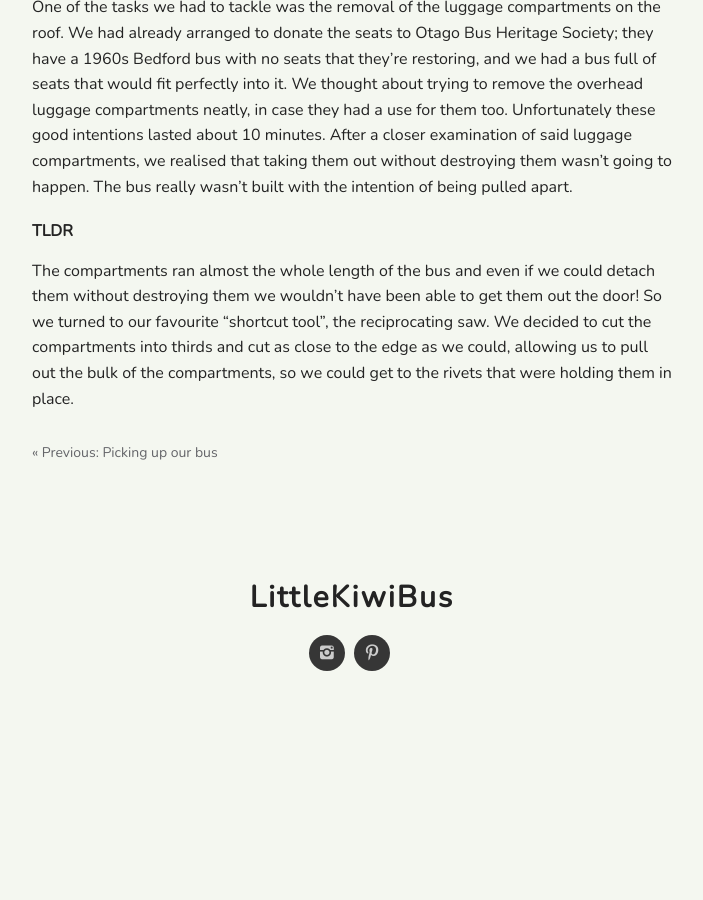
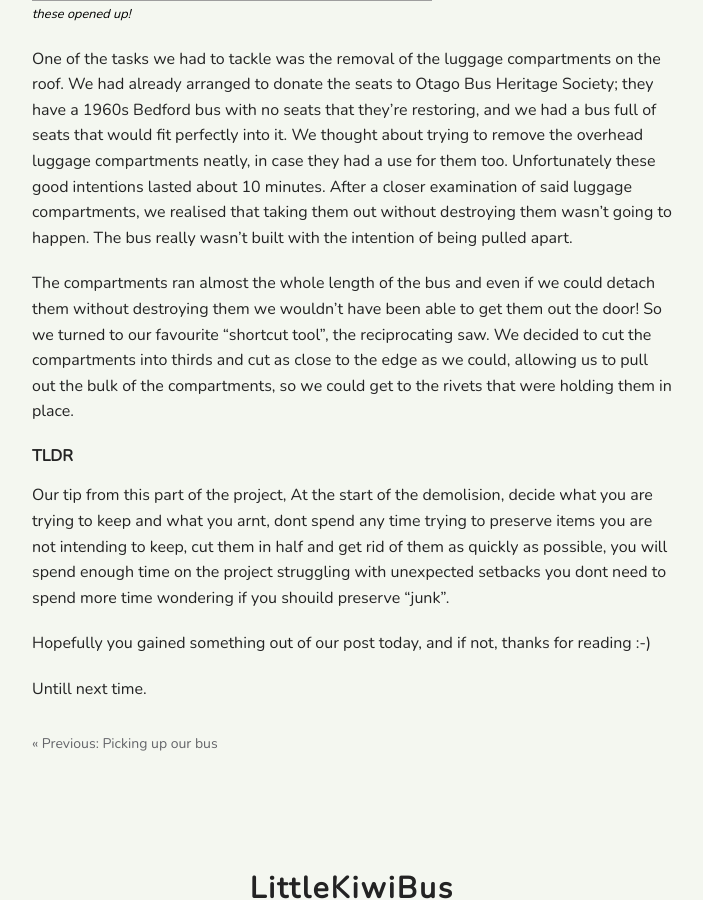
Before and after one commit to vendablefall/littlekiwibus, a Jekyll site: the page built from _posts/2019-01-14-demolishing-the-bus-interior.md, in a window 1280 px wide and 900 px high, scrolled down 7134 px. Shown: the whole window, without its empty margins (288-991 px from the left). Built offline with Jekyll 4.4.1, drawn with Linux system fonts in a browser that asks for light colours; Markdown is read by kramdown in place of the engine named in the settings; comment, search, counter and statistics services are not loaded; before the commit the page ends 7828 px from its top, so only the background shows below that; some of the changed text lies outside the part shown.

Commit message:
coinclusion added

```diff
--- a/_posts/2019-01-14-demolishing-the-bus-interior.md
+++ b/_posts/2019-01-14-demolishing-the-bus-interior.md
@@ -67,31 +67,30 @@ If I could give you just one piece of advice for your own demolition: get yourse
 <div id="carpet"></div>
 
 ### Carpet
+<img src="{{site.url}}/images/demolishing-the-bus-interior/carpet-pull.jpg"/>
+<a class="image-captions">That really shouldn't have taken that much time or energy!</a>
 
 Then came the seemingly impossible job of removing the carpet from the wooden floors. It was seriously stuck to the floor. We tried and failed for *hours*. Remember the 10% I talked about earlier? Well we spent hours on this 10%. We tried pulling it up without gloved hands, both individually and together. All we gained from this were two very sore backs, and two very grumpy moods. In the end we bought a chisel end for our impact driver and one person drove the chisel inbetween the carpet and the floor while the other person yanked at the carpet. We did half of the carpet in one go. Needless to say it was *extrememly* hard, inefficient and demoralising.
 
 ##### TLDR
 One trick we found made it all a lot easier was to cut the carpet into strips with a sharp blade and just try to remove a strip ata a time, rather than try and pull it all at once. We managed to do the right half of the bus in much less time than the left, and with much less back ache too.
 
-<img src="{{site.url}}/images/demolishing-the-bus-interior/carpet-pull.jpg"/>
-<a class="image-captions">That really shouldn't have taken that much time or energy!</a>
 
  <div id="floors"></div>
 
 ### Wooden Floors
+<img src="{{site.url}}/images/demolishing-the-bus-interior/alex-floorboards.jpg"/>
+<a class="image-captions">The look of someone who's just spent the better part of a day pulling up one single floorboard, and realising there's another 5 to go</a>
 
 Once the carpet had been removed and discarded (good riddance!), we attempted to pull up the wooden boards underneath. We thought it would just be a case of wedging the crowbar underneath and forcing it up... Wishful thinking. I tried this. It didn't budge. Alex tried this. It didn't budge. After a lengthy fight between the crowbar and the wooden board (a fight with no winner and four losers) we noticed a big flathead screw holding it down. That explained that, and it seemed like an easy fix; we just needed to follow the screw in a straight line to find the rest, and once we find one and know the exact distance between them, it will be easy.... right? Surely there will be a pattern to where the screws are? As we say here in Australia; yeah nah. No pattern. Every time we thought we were onto something, we'd measure the distance where the next screw should be, and nothing. I should also point out that we couldn't see the wooden board, as half the carpet was still stuck to it, so locating these mystery screws was not as straight forward as it should have been.
 
 ##### TLDR
-If you're ever faced with mystery screws hiding under a stubborn layer of 40 year old carpet, we found the most effective way to tackle it was with a "flappy disk" sandpaper attachment on an angle grinder. This way, even if the screw isn't where it should be, you've only wasted a second or two grinding through the layer of carpet to find this out.
-
-<img src="{{site.url}}/images/demolishing-the-bus-interior/alex-floorboards.jpg"/>
-<a class="image-captions">The look of someone who's just spent the better part of a day pulling up one single floorboard, and realising there's another 5 to go</a>
-
-Once we were finsished we could see that even though it seemed that there was no pattern to the screws location, they followed the sctructural beams underneath the floor. It seems obvious now, but if you're having trouble locating screws in your floorboards, have a quick look underneath the bus to see if you can make any sense of it. It took us days and days to figure this all out and find the best method. As you can imagine, pulling that last floorboard up felt *great*!
+If you're ever faced with mystery screws hiding under a stubborn layer of 40 year old carpet, we found the most effective way to tackle it was with a "flappy disk" sandpaper attachment on an angle grinder. This way, even if the screw isn't where it should be, you've only wasted a second or two grinding through the layer of carpet to find this out. Secondly and more importantly, if you looking for fastening bolts, have a look around the back and if you can see what they are bolted into, we found this out way too late.
 
 <img src="{{site.url}}/images/demolishing-the-bus-interior/floorboards.jpg"/>
 <a class="image-captions">Good riddance floorboards!</a>
+
+Once we were finsished we could see that even though it seemed that there was no pattern to the screws location, they followed the sctructural beams underneath the floor. It seems obvious now, but if you're having trouble locating screws in your floorboards, have a quick look underneath the bus to see if you can make any sense of it. It took us days and days to figure this all out and find the best method. As you can imagine, pulling that last floorboard up felt *great*!
 
 <div id="ostorage"></div>
 
@@ -101,5 +100,11 @@ Once we were finsished we could see that even though it seemed that there was no
 
 One of the tasks we had to tackle was the removal of the luggage compartments on the roof. We had already arranged to donate the seats to Otago Bus Heritage Society; they have a 1960s Bedford bus with no seats that they're restoring, and we had a bus full of seats that would fit perfectly into it. We thought about trying to remove the overhead luggage compartments neatly, in case they had a use for them too. Unfortunately these good intentions lasted about 10 minutes. After a closer examination of said luggage compartments, we realised that taking them out without destroying them wasn't going to happen. The bus really wasn't built with the intention of being pulled apart.
 
+The compartments ran almost the whole length of the bus and even if we could detach them without destroying them we wouldn't have been able to get them out the door! So we turned to our favourite "shortcut tool", the reciprocating saw. We decided to cut the compartments into thirds and cut as close to the edge as we could, allowing us to pull out the bulk of the compartments, so we could get to the rivets that were holding them in place.
+
 ##### TLDR
-The compartments ran almost the whole length of the bus and even if we could detach them without destroying them we wouldn't have been able to get them out the door! So we turned to our favourite "shortcut tool", the reciprocating saw. We decided to cut the compartments into thirds and cut as close to the edge as we could, allowing us to pull out the bulk of the compartments, so we could get to the rivets that were holding them in place.
+Our tip from this part of the project, At the start of the demolision, decide what you are trying to keep and what you arnt, dont spend any time trying to preserve items you are not intending to keep, cut them in half and get rid of them as quickly as possible, you will spend enough time on the project struggling with unexpected setbacks you dont need to spend more time wondering if you shouild preserve "junk".
+
+Hopefully you gained something out of our post today, and if not, thanks for reading :-)
+
+Untill next time.
```
Also changed, not shown: README.md.
